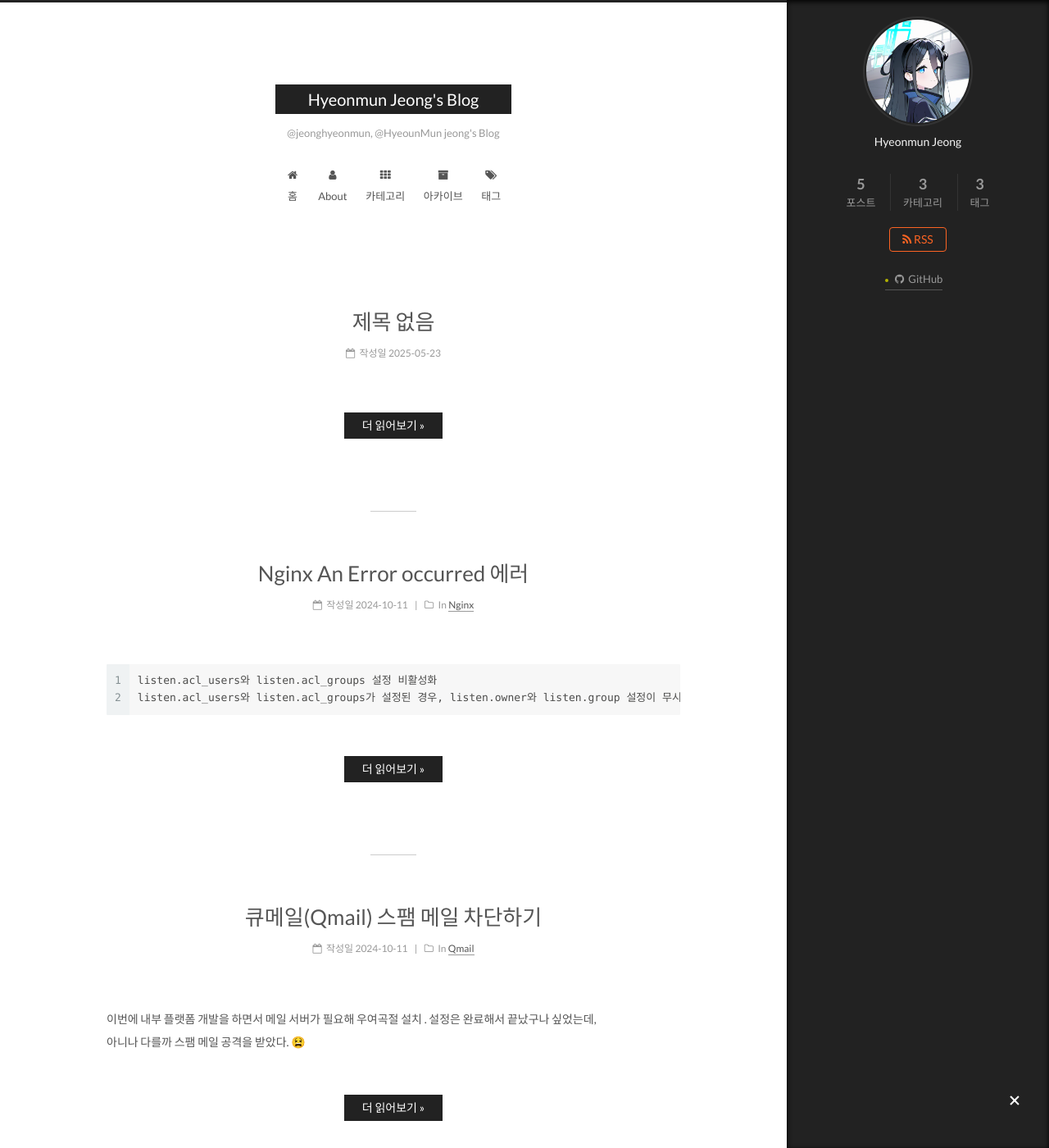
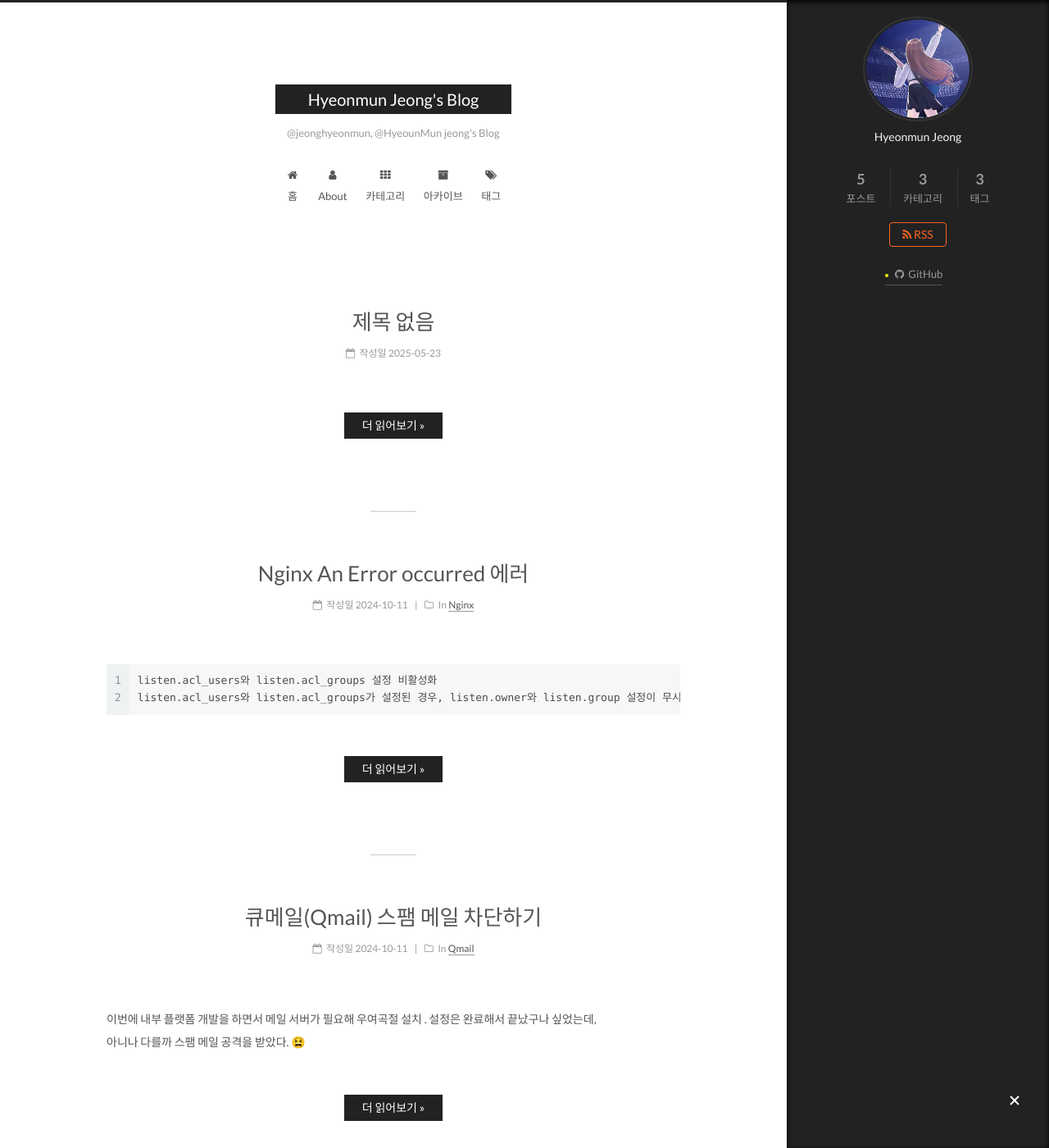
Before and after one commit to jhmhubdnc/jhmhubdnc.github.io, a Jekyll site: the page built from index.html, in a window 1280 px wide and 1400 px high. Shown: the whole window at 82% size. Built offline with Jekyll 4.4.1, drawn with Linux system fonts in a browser that asks for light colours; the list of posts is cut into pages by our own code.

```diff
--- a/_config.yml
+++ b/_config.yml
@@ -234,7 +234,7 @@ social_icons:
 
 # Sidebar Avatar
 # in directory: /assets/images/avatar.gif
-avatar: /assets/images/main-profile.png
+avatar: /assets/images/profile-main.png
 
 # Table Of Contents in the Sidebar
 toc:
```
Also changed, not shown: assets/images/profile-main.png (added).
